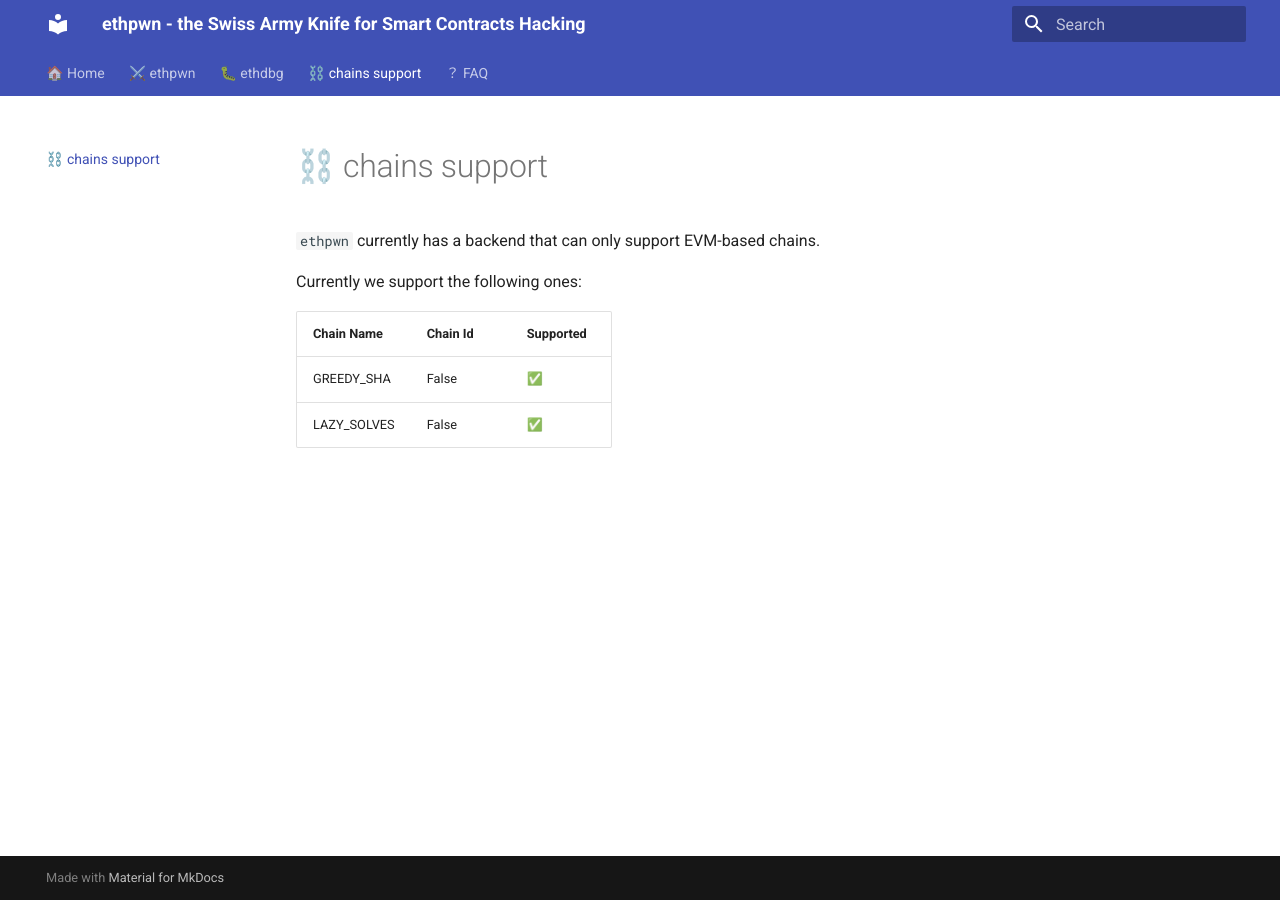
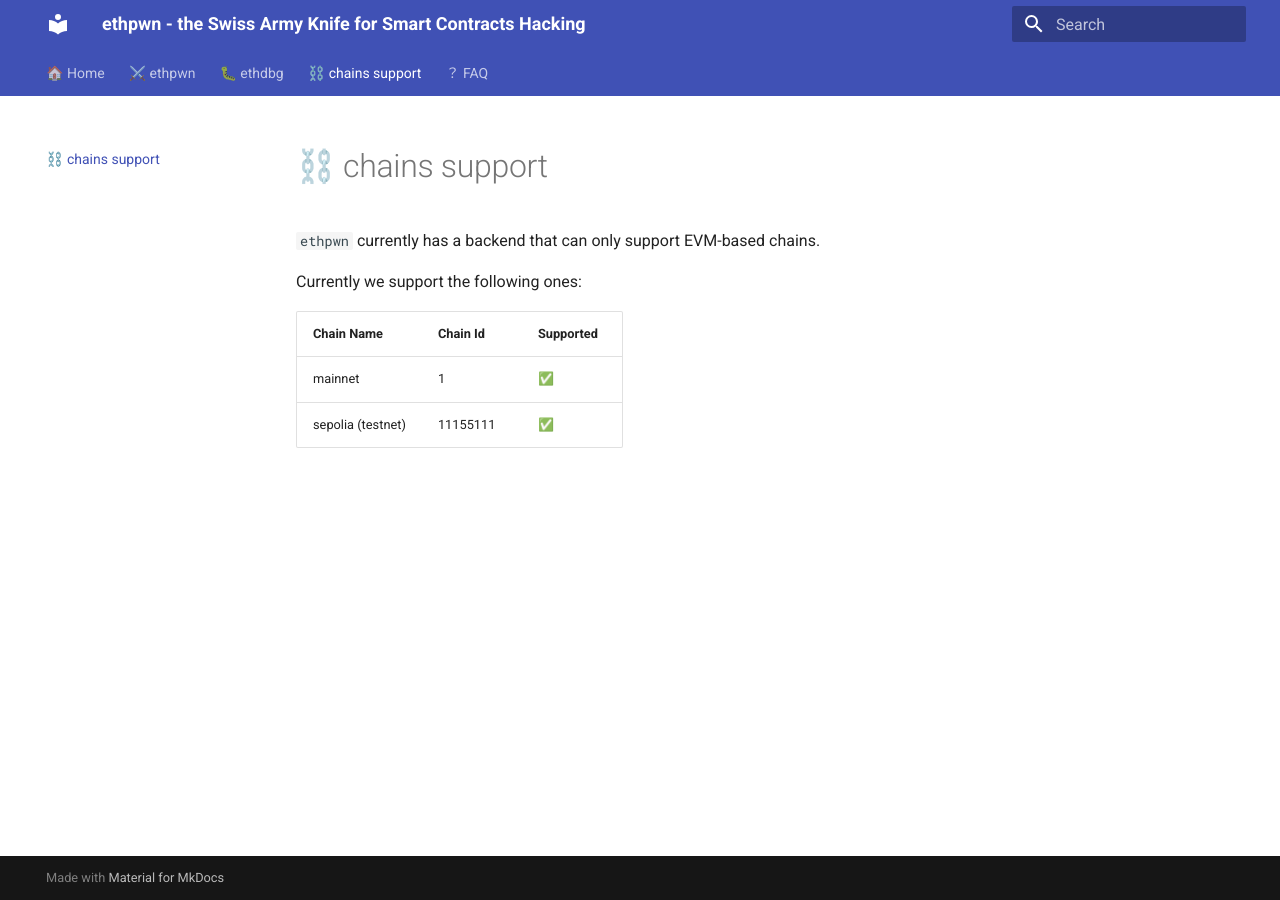
Before and after one commit to ethpwn/ethpwn, an MkDocs documentation site: the page built from docs/docs/chains.md, in a window 1280 px wide. Built offline with MkDocs 1.6.1 and Material for MkDocs 9.7.7, drawn with Linux system fonts in a browser that asks for light colours.

Commit message:
fix chains.md
Signed-off-by: degrigis <degrigis@ucsb.edu>

```diff
--- a/docs/docs/chains.md
+++ b/docs/docs/chains.md
@@ -5,5 +5,5 @@
 
 | Chain Name | Chain Id | Supported |
 |-------------------|----------|----------|
-| GREEDY_SHA  | False | ✅ |
-| LAZY_SOLVES | False | ✅ |
+| mainnet | 1 | ✅ |
+| sepolia (testnet) | 11155111 | ✅ |
```
